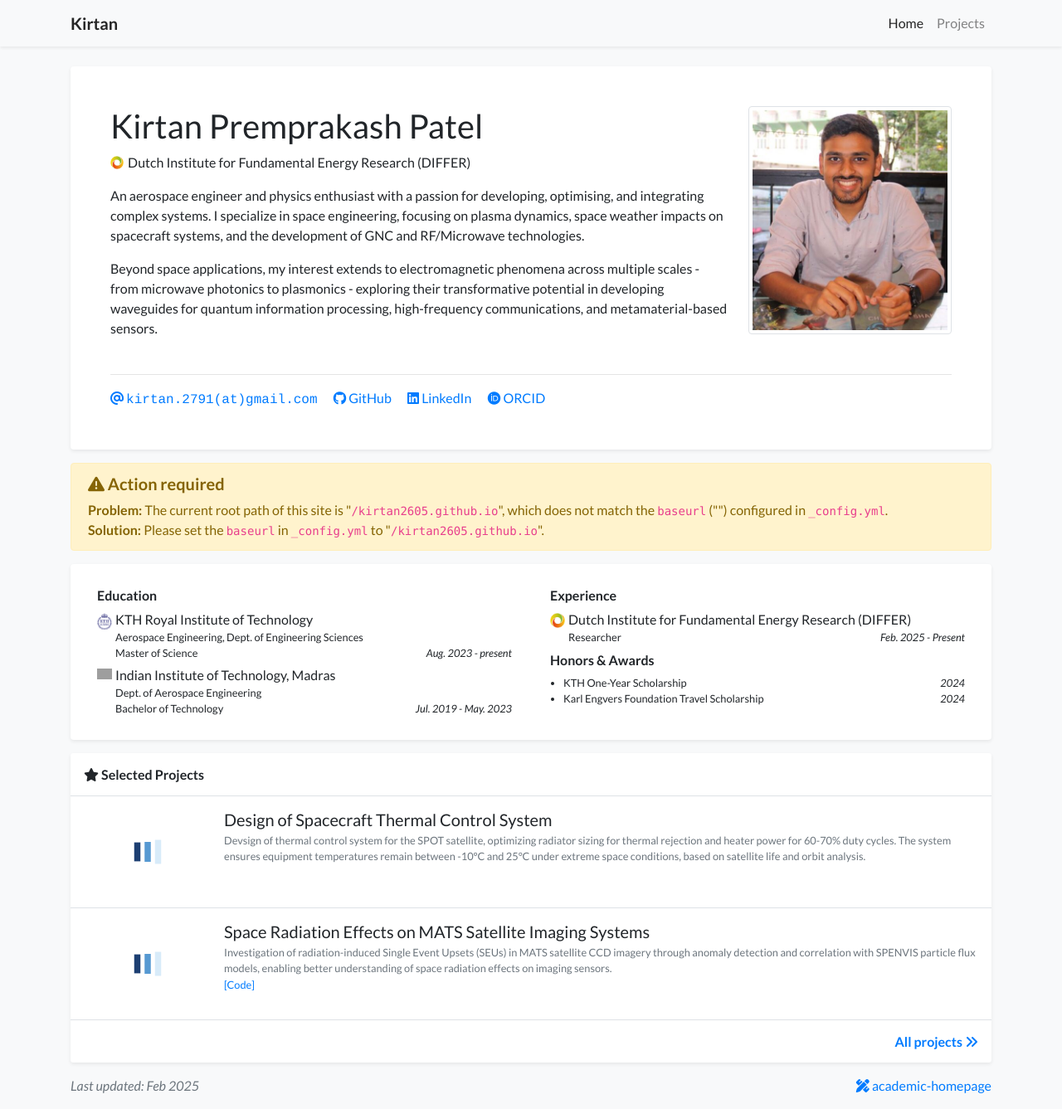
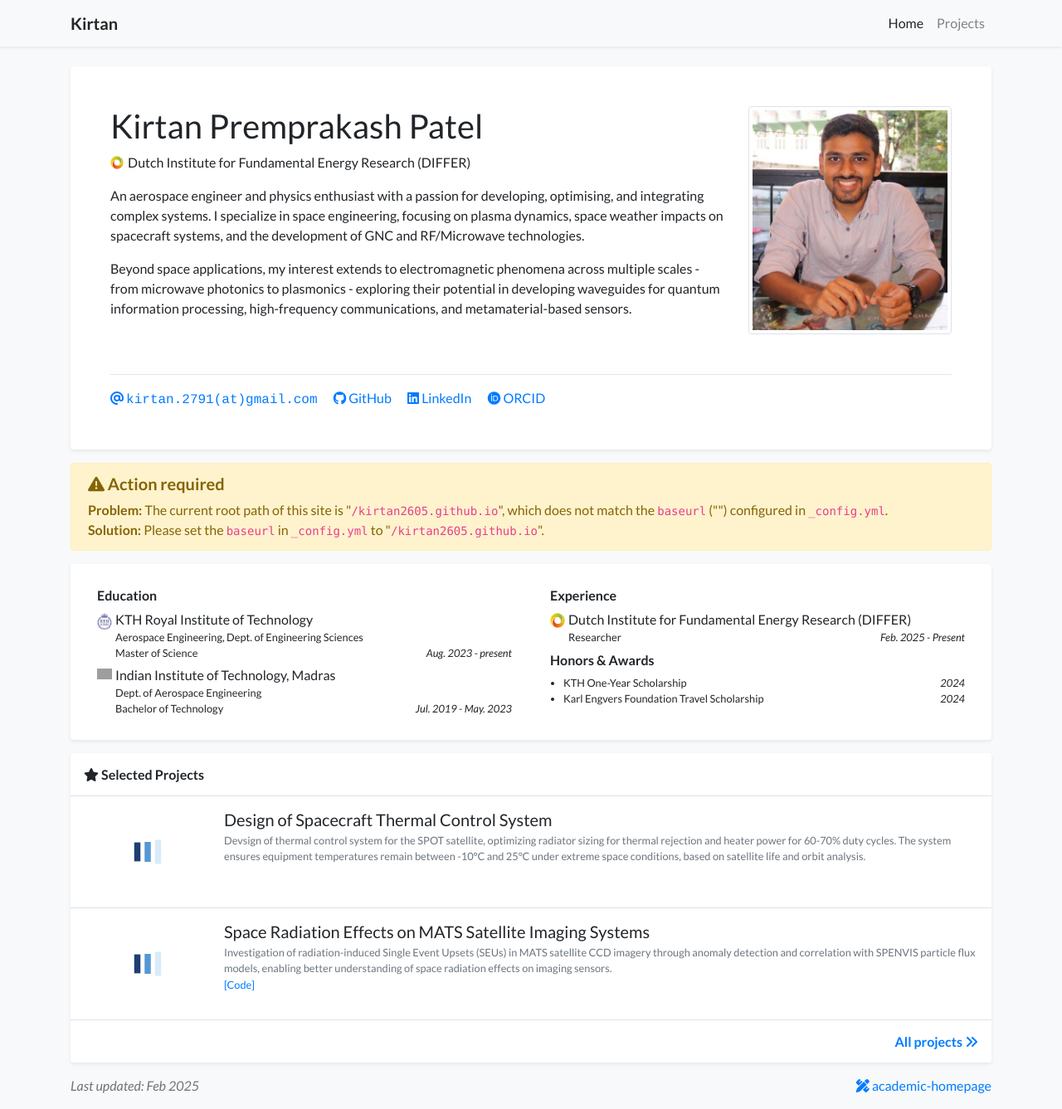
Before and after one commit to kirtan2605/kirtan2605.github.io, a Jekyll site: the page built from index.html, in a window 1280 px wide and 1337 px high. Shown: the whole window at 83% size. Built offline with Jekyll 4.4.1, drawn with Linux system fonts in a browser that asks for light colours; nearby versions of some CDN libraries; a style sheet for code colours, icons or effects is not loaded; grey boxes are pictures that could not be loaded.

Commit message:
Update profile.yml

```diff
--- a/_data/profile.yml
+++ b/_data/profile.yml
@@ -28,7 +28,7 @@ short_bio: >-
   </p>
   <p>
     Beyond space applications, my interest extends to electromagnetic phenomena across multiple scales - from microwave photonics to
-    plasmonics - exploring their transformative potential in developing waveguides for quantum information processing,
+    plasmonics - exploring their potential in developing waveguides for quantum information processing,
     high-frequency communications, and metamaterial-based sensors.
   </p>
 
```
